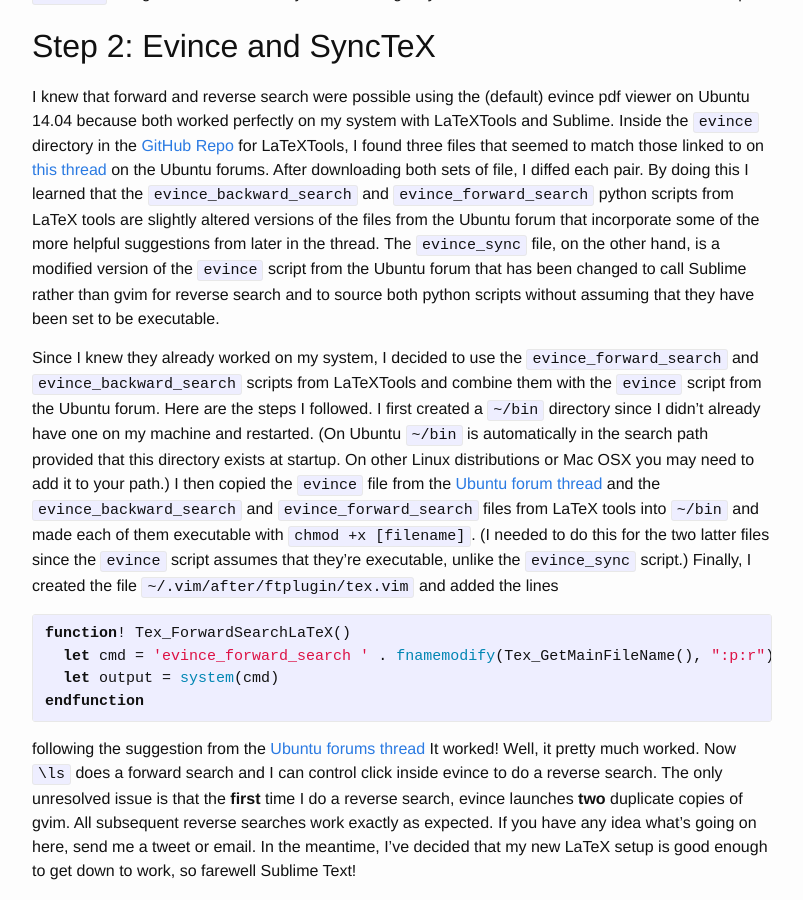
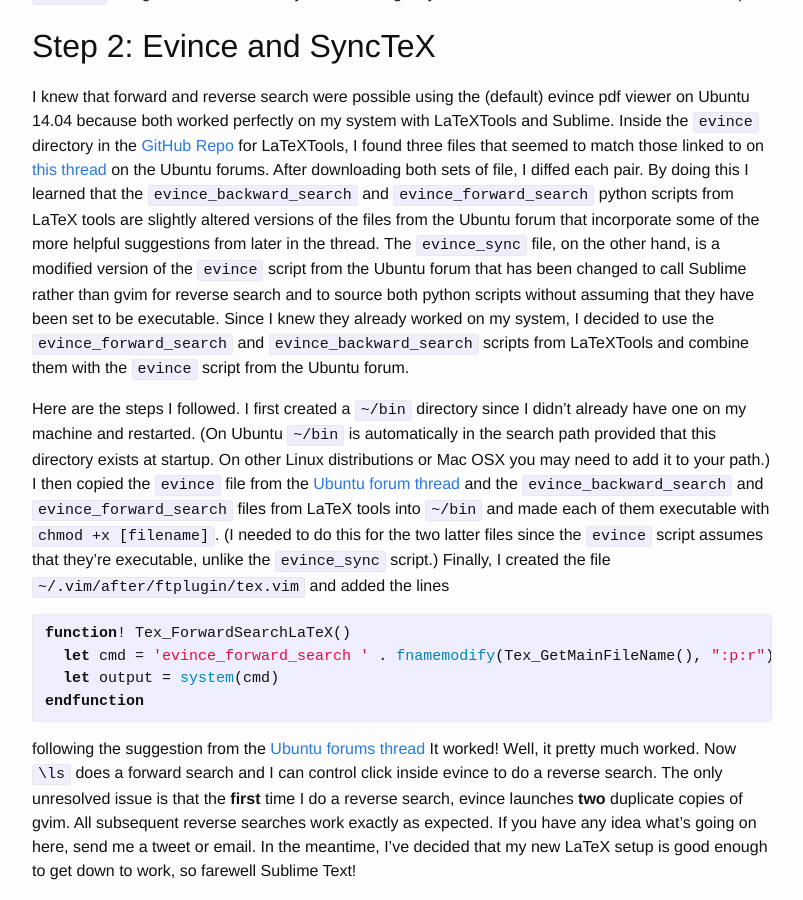
Before and after one commit to fditraglia/fditraglia.github.io, a Jekyll site: the page built from _posts/2015-01-02-synctex-latexmk-and-vim-latex.markdown, in a window 1280 px wide and 900 px high, scrolled down 1155 px. Shown: the whole window, without its empty margins (238-1041 px from the left). Built offline with Jekyll 4.4.1, drawn with Linux system fonts in a browser that asks for light colours.

Commit message:
clean up paragraph break

```diff
--- a/_posts/2015-01-02-synctex-latexmk-and-vim-latex.markdown
+++ b/_posts/2015-01-02-synctex-latexmk-and-vim-latex.markdown
@@ -56,8 +56,8 @@ Inside the ``evince`` directory in the [GitHub Repo](https://github.com/SublimeT
 After downloading both sets of file, I diffed each pair.
 By doing this I learned that the ``evince_backward_search`` and ``evince_forward_search`` python scripts from LaTeX tools are slightly altered versions of the files from the Ubuntu forum that incorporate some of the more helpful suggestions from later in the thread.
 The ``evince_sync`` file, on the other hand, is a modified version of the ``evince`` script from the Ubuntu forum that has been changed to call Sublime rather than gvim for reverse search and to source both python scripts without assuming that they have been set to be executable.
+Since I knew they already worked on my system, I decided to use the ``evince_forward_search`` and ``evince_backward_search`` scripts from LaTeXTools and combine them with the ``evince`` script from the Ubuntu forum.
 
-Since I knew they already worked on my system, I decided to use the ``evince_forward_search`` and ``evince_backward_search`` scripts from LaTeXTools and combine them with the ``evince`` script from the Ubuntu forum.
 Here are the steps I followed.
 I first created a ``~/bin`` directory since I didn't already have one on my machine and restarted.
 (On Ubuntu ``~/bin`` is automatically in the search path provided that this directory exists at startup. On other Linux distributions or Mac OSX you may need to add it to your path.)
```
